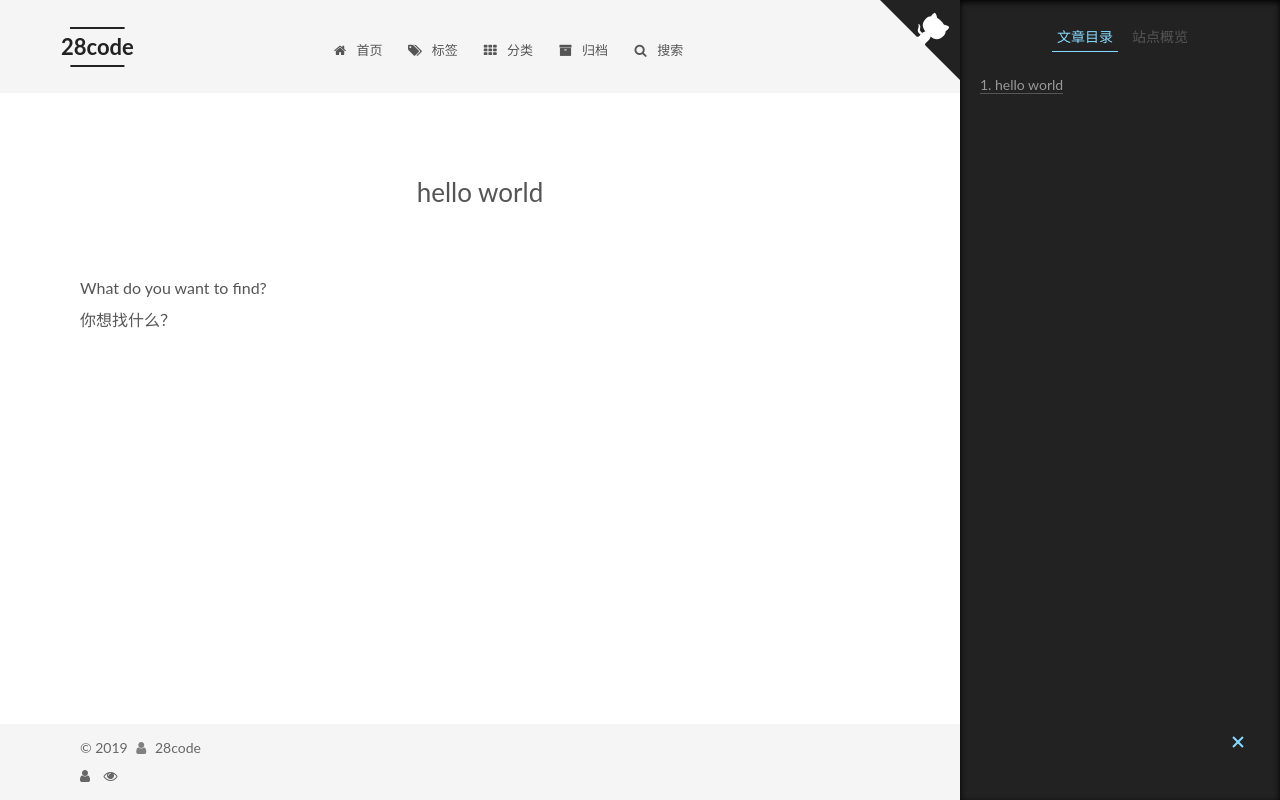
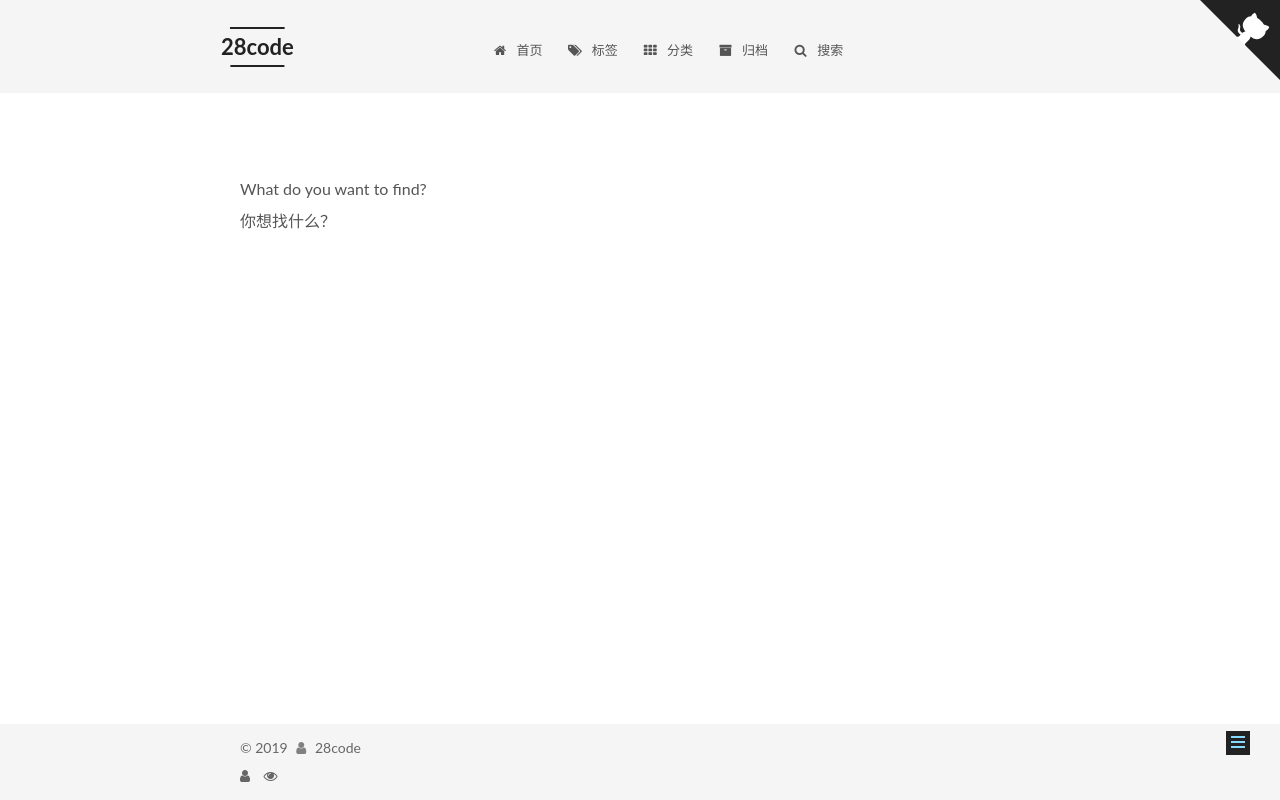
Before and after one commit to 28code/28code.github.io, a plain HTML site: page 404.html in a window 1280 px wide. Drawn offline with Linux system fonts and the light colour scheme; some packages are replaced by stand-ins of ours; a script that the page names is missing.

Commit message:
Site updated: 2019-03-08 12:58:16

```diff
--- a/404.html
+++ b/404.html
@@ -15,7 +15,7 @@
 
 
 <html class="theme-next mist use-motion" lang="zh-CN">
-<head><meta name="generator" content="Hexo 3.8.0">
+<head>
   <meta charset="UTF-8">
 <meta http-equiv="X-UA-Compatible" content="IE=edge">
 <meta name="viewport" content="width=device-width, initial-scale=1, maximum-scale=2">
@@ -109,28 +109,28 @@
 
 
 
-  <meta name="description" content="hello world                                                                        What do you want to find?你想找什么？">
+  <meta name="description" content="What do you want to find?  你想找什么？">
 <meta property="og:type" content="website">
 <meta property="og:title" content="28code">
 <meta property="og:url" content="http://28code.com/404.html">
 <meta property="og:site_name" content="28code">
-<meta property="og:description" content="hello world                                                                        What do you want to find?你想找什么？">
+<meta property="og:description" content="What do you want to find?  你想找什么？">
 <meta property="og:locale" content="zh-CN">
-<meta property="og:updated_time" content="2019-03-08T03:56:34.476Z">
+<meta property="og:updated_time" content="2019-03-08T04:23:42.224Z">
 <meta name="twitter:card" content="summary">
 <meta name="twitter:title" content="28code">
-<meta name="twitter:description" content="hello world                                                                        What do you want to find?你想找什么？">
+<meta name="twitter:description" content="What do you want to find?  你想找什么？">
 
 
 
 
 
-  <link rel="alternate" href="/atom.xml" title="28code" type="application/atom+xml">
+  <link rel="alternate" href="/atom.xml" title="28code" type="application/atom+xml" />
 
 
 
 
-  <link rel="canonical" href="http://28code.com/404.html">
+  <link rel="canonical" href="http://28code.com/404.html"/>
 
 
 
@@ -195,7 +195,7 @@
 
 
 
-    <a href="https://github.com/28code" class="github-corner" target="_blank" title="Follow me on GitHub" aria-label="Follow me on GitHub"><svg width="80" height="80" viewbox="0 0 250 250" style="fill:#222; color:#fff; position: absolute; top: 0; border: 0; right: 0;" aria-hidden="true"><path d="M0,0 L115,115 L130,115 L142,142 L250,250 L250,0 Z"/><path d="M128.3,109.0 C113.8,99.7 119.0,89.6 119.0,89.6 C122.0,82.7 120.5,78.6 120.5,78.6 C119.2,72.0 123.4,76.3 123.4,76.3 C127.3,80.9 125.5,87.3 125.5,87.3 C122.9,97.6 130.6,101.9 134.4,103.2" fill="currentColor" style="transform-origin: 130px 106px;" class="octo-arm"/><path d="M115.0,115.0 C114.9,115.1 118.7,116.5 119.8,115.4 L133.7,101.6 C136.9,99.2 139.9,98.4 142.2,98.6 C133.8,88.0 127.5,74.4 143.8,58.0 C148.5,53.4 154.0,51.2 159.7,51.0 C160.3,49.4 163.2,43.6 171.4,40.1 C171.4,40.1 176.1,42.5 178.8,56.2 C183.1,58.6 187.2,61.8 190.9,65.4 C194.5,69.0 197.7,73.2 200.1,77.6 C213.8,80.2 216.3,84.9 216.3,84.9 C212.7,93.1 206.9,96.0 205.4,96.6 C205.1,102.4 203.0,107.8 198.3,112.5 C181.9,128.9 168.3,122.5 157.7,114.1 C157.9,116.9 156.7,120.9 152.7,124.9 L141.0,136.5 C139.8,137.7 141.6,141.9 141.8,141.8 Z" fill="currentColor" class="octo-body"/></svg>
+    <a href="https://github.com/28code" class="github-corner" target="_blank" title="Follow me on GitHub" aria-label="Follow me on GitHub"><svg width="80" height="80" viewBox="0 0 250 250" style="fill:#222; color:#fff; position: absolute; top: 0; border: 0; right: 0;" aria-hidden="true"><path d="M0,0 L115,115 L130,115 L142,142 L250,250 L250,0 Z"></path><path d="M128.3,109.0 C113.8,99.7 119.0,89.6 119.0,89.6 C122.0,82.7 120.5,78.6 120.5,78.6 C119.2,72.0 123.4,76.3 123.4,76.3 C127.3,80.9 125.5,87.3 125.5,87.3 C122.9,97.6 130.6,101.9 134.4,103.2" fill="currentColor" style="transform-origin: 130px 106px;" class="octo-arm"></path><path d="M115.0,115.0 C114.9,115.1 118.7,116.5 119.8,115.4 L133.7,101.6 C136.9,99.2 139.9,98.4 142.2,98.6 C133.8,88.0 127.5,74.4 143.8,58.0 C148.5,53.4 154.0,51.2 159.7,51.0 C160.3,49.4 163.2,43.6 171.4,40.1 C171.4,40.1 176.1,42.5 178.8,56.2 C183.1,58.6 187.2,61.8 190.9,65.4 C194.5,69.0 197.7,73.2 200.1,77.6 C213.8,80.2 216.3,84.9 216.3,84.9 C212.7,93.1 206.9,96.0 205.4,96.6 C205.1,102.4 203.0,107.8 198.3,112.5 C181.9,128.9 168.3,122.5 157.7,114.1 C157.9,116.9 156.7,120.9 152.7,124.9 L141.0,136.5 C139.8,137.7 141.6,141.9 141.8,141.8 Z" fill="currentColor" class="octo-body"></path></svg>
 
 
 
@@ -244,7 +244,7 @@
 
 
 
-    <a href="/" rel="section"><i class="menu-item-icon fa fa-fw fa-home"></i> <br>首页</a>
+    <a href="/" rel="section"><i class="menu-item-icon fa fa-fw fa-home"></i> <br />首页</a>
 
   </li>
 
@@ -261,7 +261,7 @@
 
 
 
-    <a href="/tags/" rel="section"><i class="menu-item-icon fa fa-fw fa-tags"></i> <br>标签</a>
+    <a href="/tags/" rel="section"><i class="menu-item-icon fa fa-fw fa-tags"></i> <br />标签</a>
 
   </li>
 
@@ -278,7 +278,7 @@
 
 
 
-    <a href="/categories/" rel="section"><i class="menu-item-icon fa fa-fw fa-th"></i> <br>分类</a>
+    <a href="/categories/" rel="section"><i class="menu-item-icon fa fa-fw fa-th"></i> <br />分类</a>
 
   </li>
 
@@ -295,7 +295,7 @@
 
 
 
-    <a href="/archives/" rel="section"><i class="menu-item-icon fa fa-fw fa-archive"></i> <br>归档</a>
+    <a href="/archives/" rel="section"><i class="menu-item-icon fa fa-fw fa-archive"></i> <br />归档</a>
 
   </li>
 
@@ -306,7 +306,7 @@
             <a href="javascript:;" class="popup-trigger">
 
 
-              <i class="menu-item-icon fa fa-search fa-fw"></i> <br>搜索</a>
+              <i class="menu-item-icon fa fa-search fa-fw"></i> <br />搜索</a>
         </li>
 
     </ul>
@@ -348,7 +348,9 @@
       <i class="fa fa-times-circle"></i>
     </span>
     <div class="local-search-input-wrapper">
-      <input autocomplete="off" placeholder="搜索..." spellcheck="false" type="text" id="local-search-input">
+      <input autocomplete="off"
+             placeholder="搜索..." spellcheck="false"
+             type="text" id="local-search-input">
     </div>
   </div>
   <div id="local-search-result"></div>
@@ -404,39 +406,15 @@
       <div class="post-body">
 
 
-
-    <div class="post-block page">
-      <header class="post-header">
-
-<h1 class="post-title" itemprop="name headline">hello world</h1>
-
-<div class="post-meta">
-
-
-
-
-
-</div>
-
-</header>
-
-
-
-
-      <div class="post-body">
-
-
-          <p>What do you want to find?<br>你想找什么？</p>
-
-
-      </div>
-
-
-
-    </div>
-
-
-
+          <html>
+<head><meta name="generator" content="Hexo 3.8.0">
+</head>
+<body>
+What do you want to find?
+<br>
+你想找什么？
+</body>
+</html>
 
       </div>
 
@@ -479,21 +457,14 @@
 
 
 
-        <ul class="sidebar-nav motion-element">
-          <li class="sidebar-nav-toc sidebar-nav-active" data-target="post-toc-wrap">
-            文章目录
-          </li>
-          <li class="sidebar-nav-overview" data-target="site-overview-wrap">
-            站点概览
-          </li>
-        </ul>
 
-
-      <section class="site-overview-wrap sidebar-panel">
+      <section class="site-overview-wrap sidebar-panel sidebar-panel-active">
         <div class="site-overview">
           <div class="site-author motion-element" itemprop="author" itemscope itemtype="http://schema.org/Person">
 
-              <img class="site-author-image" itemprop="image" src="/images/avatar.jpg" alt="28code">
+              <img class="site-author-image" itemprop="image"
+                src="/images/avatar.jpg"
+                alt="28code" />
 
               <p class="site-author-name" itemprop="name">28code</p>
               <p class="site-description motion-element" itemprop="description"></p>
@@ -608,22 +579,6 @@
       </section>
 
 
-      <!--noindex-->
-        <section class="post-toc-wrap motion-element sidebar-panel sidebar-panel-active">
-          <div class="post-toc">
-
-
-
-
-
-
-              <div class="post-toc-content"><ol class="nav"><li class="nav-item nav-level-1"><a class="nav-link" href="#undefined"><span class="nav-number">1.</span> <span class="nav-text">hello world</span></a></li></ol></div>
-
-
-          </div>
-        </section>
-      <!--/noindex-->
-
 
 
 
@@ -699,7 +654,7 @@
 
 
 
-  </a></div>
+  </div>
 
 
 
--- a/css/main.css
+++ b/css/main.css
@@ -1850,7 +1850,7 @@ pre .javascript .function {
   width: 4px;
   height: 4px;
   border-radius: 50%;
-  background: #b49ec1;
+  background: #42d52d;
 }
 .links-of-blogroll {
   font-size: 13px;
```
Also changed, not shown: content.json (+1 -1 lines).
